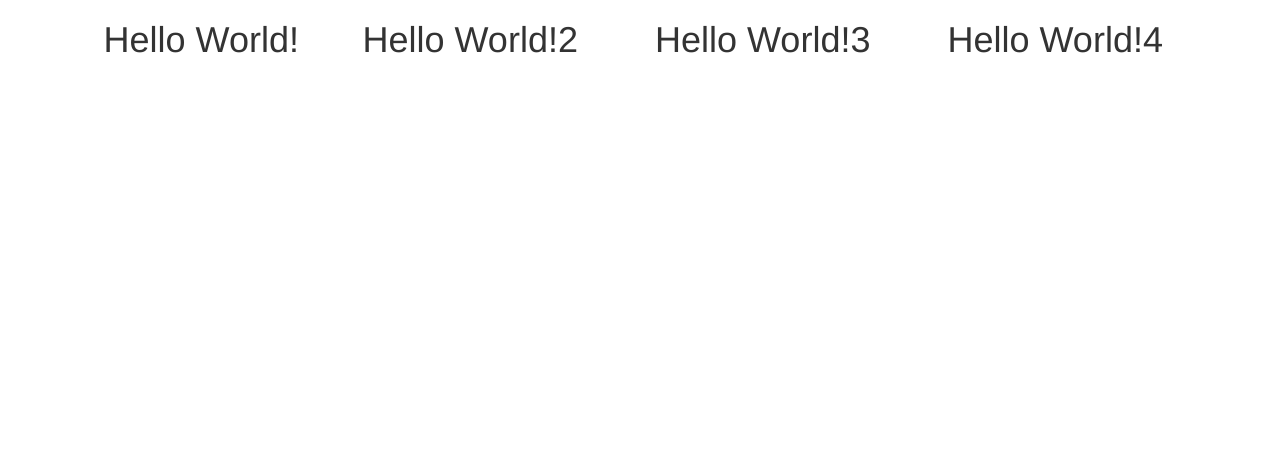
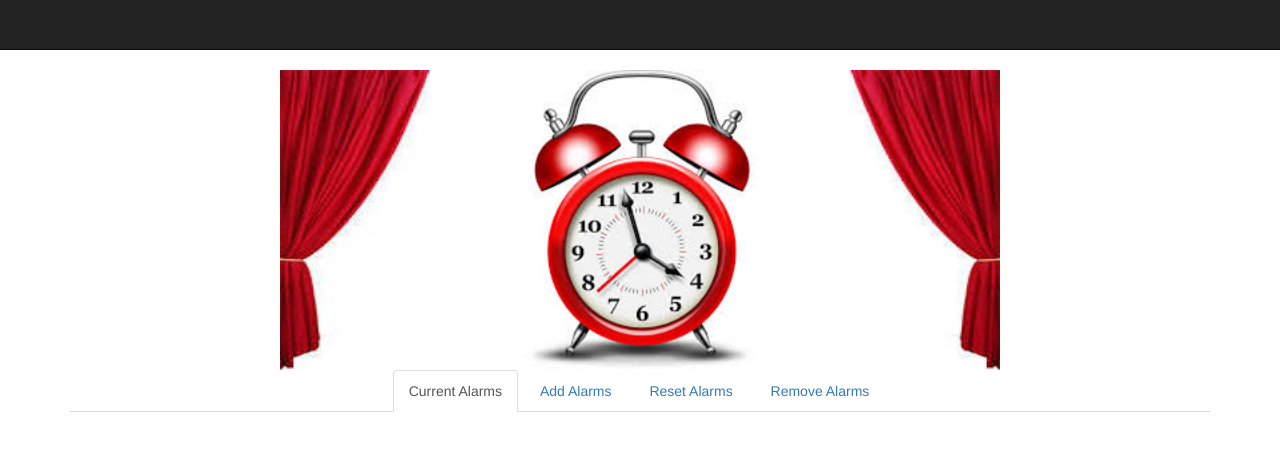
Before and after one commit to jbosman/alarmClock, a website: page browser/index.html in a window 1280 px wide. Drawn offline with nearby package versions, Linux system fonts and the light colour scheme.

Commit message:
Generic alarm clock page up and running

```diff
--- a/app.js
+++ b/app.js
@@ -1,6 +1,7 @@
 var express = require('express');
 var bodyParser = require('body-parser');
 var morgan = require('morgan');
+var path = require('path');
 
 var app = express();
 
@@ -23,7 +24,7 @@ app.use(morgan('dev'));
 //  STATIC ROUTES
 /* ------------------------------------------------------- */
 
-app.use(express.static('./browser'));
+app.use(express.static(path.join(__dirname, 'browser')));
 
 /* ------------------------------------------------------- */
 //  MAIN APPLICATION
--- a/browser/index.html
+++ b/browser/index.html
@@ -4,7 +4,7 @@
 <html>
 	<!-- HEAD -->
 	<head>
-	<title>My Title</title>
+	<title>ALARM CLOCK</title>
 
 	<!-- BOOTSTRAP LINK TAGS -->
 	<link rel="stylesheet" href="http://maxcdn.bootstrapcdn.com/bootstrap/3.3.7/css/bootstrap.min.css">
@@ -12,28 +12,80 @@
 	<script src="https://ajax.googleapis.com/ajax/libs/jquery/1.12.4/jquery.min.js"></script>
 	<!-- Latest compiled JavaScript -->
 	<script src="http://maxcdn.bootstrapcdn.com/bootstrap/3.3.7/js/bootstrap.min.js"></script>
-
+	<link rel="stylesheet" type="text/css" href='/public/css/main.css'>
 	</head>
 
 	<!-- BODY -->
 	<body>
 
+	<!-- NAVBAR -->
+	<nav class='navbar navbar-inverse navbar-static-top'>
+		<div class='container-fluid'>
+			<div class='navbar-header'>
+				<!-- <img class='navbar-brand' alt='ALARM CLOCK' height='50' width='50' src='/public/images/alarmClock.jpeg'> -->
+			</div> <!-- End of navbar-header -->
+		</div>	<!-- End of container fluid -->
+	</nav> <!-- End of nav -->
+
+
 	<div class="container">
+		<!-- ALARM CLOCK IMAGE -->
 		<div class='row'>
-			<div class='col-md-3'>
-			<h1 class='text-center'>Hello World!</h1>
+
+			<div class='col-md-4 text-right'>
+				<img alt='LEFT-CURTAIN' height='300' width='150' src='/public/images/leftCurtain.jpeg'>
 			</div>
-			<div class='col-md-3'>
-			<h1>Hello World!2</h1>
+
+			<div class='col-md-4 text-center'>
+				<img alt='ALARM-CLOCK' height='300' width='300' src='/public/images/alarmClock.jpeg'>
 			</div>
-			<div class='col-md-3'>
-			<h1>Hello World!3</h1>
+
+			<div class='col-md-4 text-left'>
+				<img alt='RIGHT-CURTAIN' height='300' width='150' src='/public/images/rightCurtain.jpeg'>
 			</div>
-			<div class='col-md-3'>
-			<h1>Hello World!4</h1>
-			</div>
+
 		</div>
-	</div>
+
+		<div class='row'>
+			<!-- ALARMS MENU -->
+				<div class='container-fluid'>
+
+					<!-- Nav tabs -->
+					 <ul class="nav nav-tabs" role="tablist">
+					   <li role="presentation" class="active"><a href="#current" aria-controls="current" role="tab" data-toggle="tab">Current Alarms</a></li>
+					   <li role="presentation"><a href="#add" aria-controls="add" role="tab" data-toggle="tab">Add Alarms</a></li>
+					   <li role="presentation"><a href="#reset" aria-controls="reset" role="tab" data-toggle="tab">Reset Alarms</a></li>
+					   <li role="presentation"><a href="#remove" aria-controls="remove" role="tab" data-toggle="tab">Remove Alarms</a></li>
+					 </ul>
+
+					 <!-- Tab panes -->
+					 <div class="tab-content">
+					 <!-- CURRENT ALARMS VIEW -->
+					   <div role="tabpanel" class="tab-pane active" id="current">
+
+					   </div>
+					 <!-- ADD ALARMS VIEW -->
+					   <div role="tabpanel" class="tab-pane" id="add">
+
+					   </div>
+					 <!-- RESET ALARMS VIEW -->
+					   <div role="tabpanel" class="tab-pane" id="reset">
+
+					   </div>
+					 <!-- REMOVE ALARMS VIEW -->
+					   <div role="tabpanel" class="tab-pane" id="remove">
+
+					   </div>
+					 </div>
+					<!-- <div class='navbar-header text-center'>
+						<button type="button" class="btn btn-default navbar-btn">Current Alarms</button>
+						<button type="button" class="btn btn-default navbar-btn">Add Alarms</button>
+						<button type="button" class="btn btn-default navbar-btn">Reset Alarms</button>
+						<button type="button" class="btn btn-default navbar-btn">Remove Alarms</button>
+					</div> End of navbar-header -->
+				</div>	<!-- End of container fluid -->
+		<div>
+	<div>
 
 	</body>
 
--- /dev/null
+++ b/browser/public/css/main.css
@@ -0,0 +1,9 @@
+.nav-tabs > li {
+    float:none;
+    display:inline-block;
+    zoom:1;
+}
+
+.nav-tabs {
+    text-align:center;
+}
--- a/package.json
+++ b/package.json
@@ -13,6 +13,7 @@
   "dependencies": {
     "body-parser": "^1.15.2",
     "express": "^4.14.0",
-    "morgan": "^1.7.0"
+    "morgan": "^1.7.0",
+    "path": "^0.12.7"
   }
 }
```
Also changed, not shown: browser/public/images/alarmClock.jpeg (added), browser/public/images/leftCurtain.jpeg (added), browser/public/images/rightCurtain.jpeg (added).
